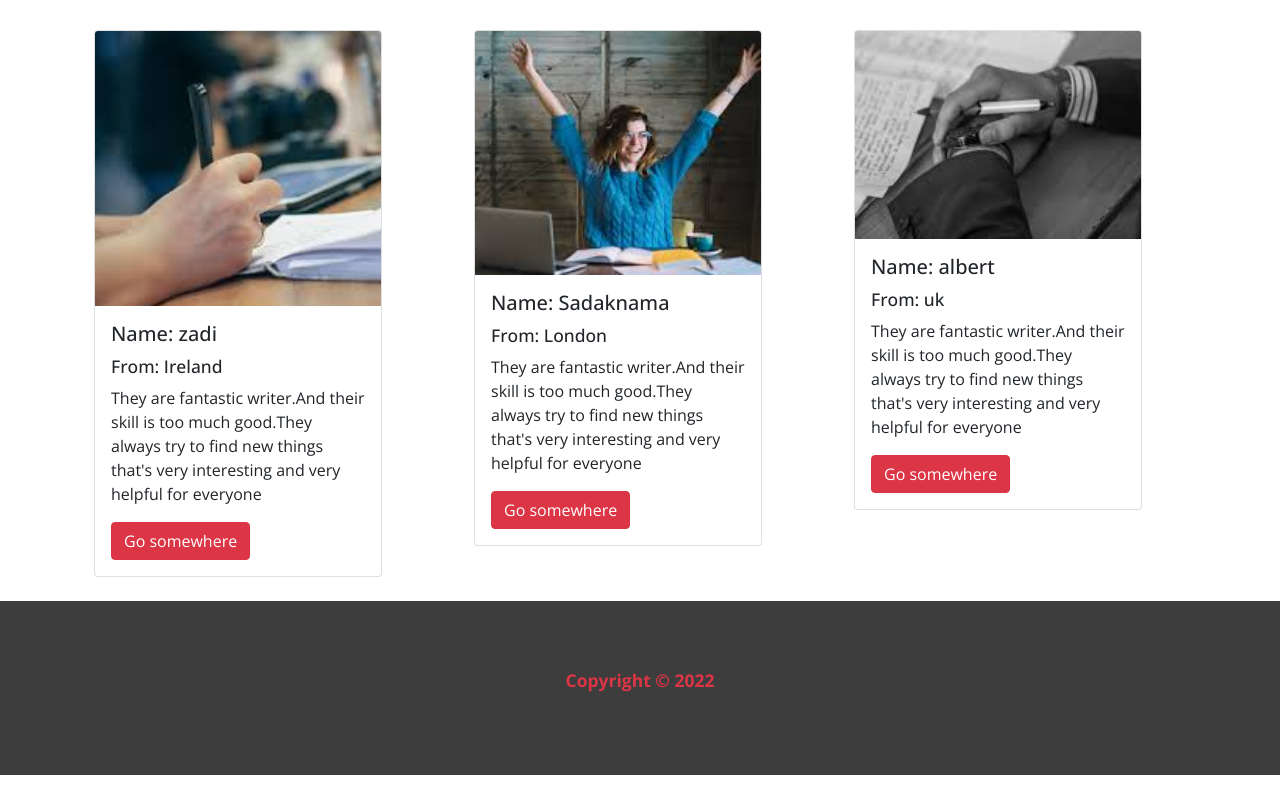
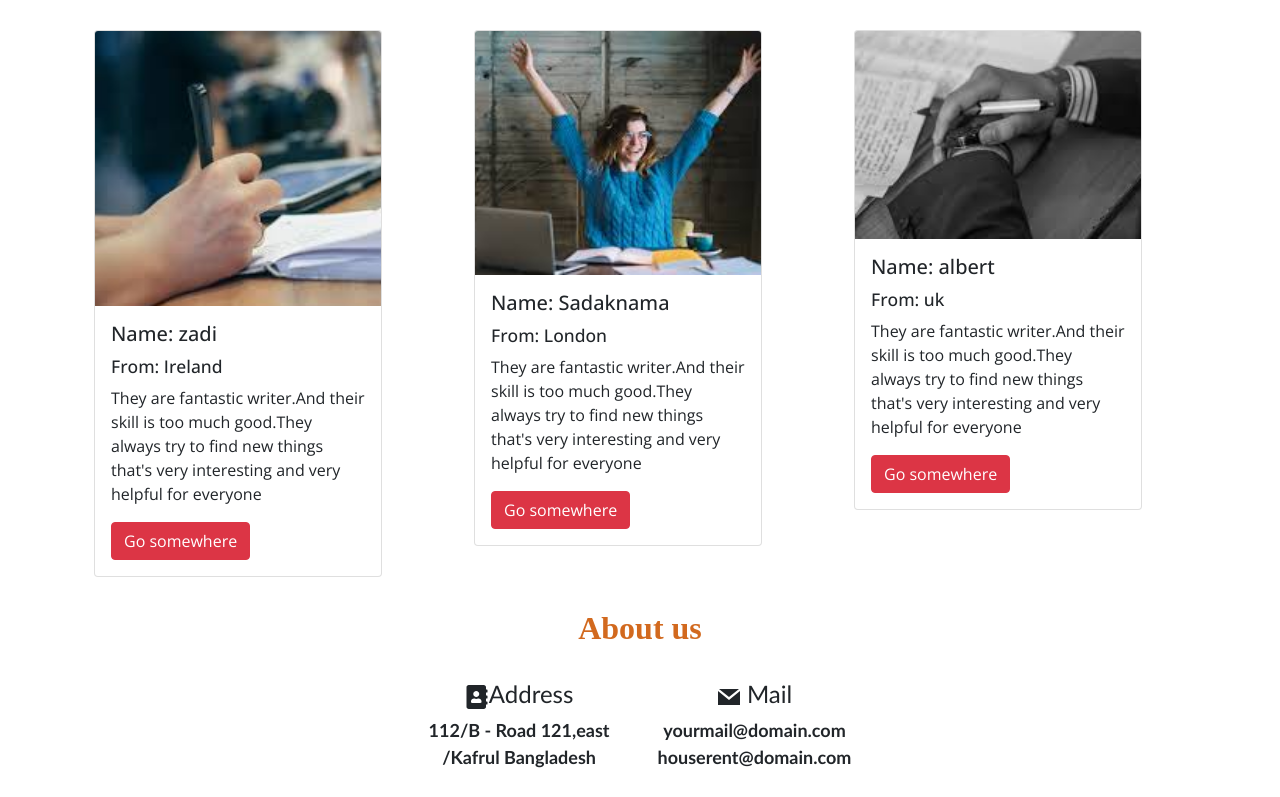
Before and after one commit to sabbir-hossen66/warehouse-management, a React (Create React App) app: page /home in a window 1280 px wide. Shown: the part 2000-2797 px from the top of the page. Before the commit the page ends 2775 px from the top, so only its background shows below. Built offline with nearby package versions, Linux system fonts and the light colour scheme; no server answers.

Commit message:
about section added

```diff
--- a/package.json
+++ b/package.json
@@ -3,6 +3,7 @@
   "version": "0.1.0",
   "private": true,
   "dependencies": {
+    "@react-google-maps/api": "^2.10.2",
     "@testing-library/jest-dom": "^5.16.4",
     "@testing-library/react": "^13.1.1",
     "@testing-library/user-event": "^13.5.0",
--- a/src/App.js
+++ b/src/App.js
@@ -14,6 +14,8 @@ import NotFound from './Pages/Shared/NotFound/NotFound';
 import ManageCategories from './Pages/ManageCategories/ManageCategories';
 import { ToastContainer } from 'react-toastify';
 import MyItem from './Pages/MyItem/MyItem';
+import Writers from './Pages/Home/Home/Writers/Writers';
+
 
 
 function App() {
--- /dev/null
+++ b/src/Pages/Home/About/About.css
@@ -0,0 +1,19 @@
+.about-header {
+    color: chocolate;
+    font-family: cursive;
+    font-weight: 600;
+    text-align: center;
+    margin-top: 2rem;
+    margin-bottom: 2rem;
+}
+
+.flex {
+    display: flex;
+    text-align: center;
+}
+
+.social-style {
+    font-family: 'Trebuchet MS', 'Lucida Sans Unicode', 'Lucida Grande', 'Lucida Sans', Arial, sans-serif;
+    font-size: large;
+    font-weight: bold;
+}
--- /dev/null
+++ b/src/Pages/Home/About/About.js
@@ -0,0 +1,50 @@
+import React from 'react';
+import './About.css'
+
+import { FaAddressBook } from 'react-icons/fa';
+import { GrMail } from 'react-icons/gr'
+import { FaUserCircle } from 'react-icons/fa';
+import { BsFacebook } from 'react-icons/bs';
+import { AiFillTwitterCircle } from 'react-icons/ai';
+import { ImLinkedin } from 'react-icons/im';
+import { BsTelephoneFill } from 'react-icons/bs';
+
+
+const About = () => {
+    return (
+        <div className='pb-5'>
+            <h2 className='about-header'>About us</h2>
+
+            <div className='flex justify-content-center'>
+                <div className='left-side me-5'>
+                    <div className=' social-style'>
+                        <h4> <FaAddressBook></FaAddressBook>Address</h4>
+                        112/B - Road 121,east<br />
+                        /Kafrul Bangladesh
+                    </div><br />
+
+                    <div className=' social-style'>
+                        <h4><BsTelephoneFill></BsTelephoneFill>  phone No</h4>
+                        +007894145 <br />
+                        4587789413
+                    </div>
+
+                </div>
+                <div className="right-side">
+                    <div className=' social-style'>
+                        <h4><GrMail></GrMail>  Mail</h4>
+                        yourmail@domain.com <br />
+                        houserent@domain.com
+                    </div><br />
+
+                    <div className='social-style'>
+                        <h4><FaUserCircle></FaUserCircle>  Social Account</h4>
+                        <h4><BsFacebook></BsFacebook> <AiFillTwitterCircle></AiFillTwitterCircle>  <ImLinkedin></ImLinkedin></h4>
+                    </div>
+                </div>
+            </div>
+        </div>
+    );
+};
+
+export default About;
--- a/src/Pages/Home/Category/Category.js
+++ b/src/Pages/Home/Category/Category.js
@@ -1,5 +1,6 @@
 import React from 'react';
 import { useNavigate } from 'react-router-dom';
+import PageTitle from '../../Shared/PageTitle/PageTitle';
 import '../Category/Category.css'
 
 const Category = ({ category }) => {
@@ -10,7 +11,9 @@ const Category = ({ category }) => {
         navigate(`/category/${id}`);
     }
     return (
+
         <div className='category-style'>
+            <PageTitle title="categories"></PageTitle>
             <img src={img} alt="" />
             <h3>{name}</h3>
             <p>supplier: {suppliername}</p>
--- a/src/Pages/Home/Home/Home.js
+++ b/src/Pages/Home/Home/Home.js
@@ -1,6 +1,7 @@
 import React from 'react';
 import Footer from '../../Shared/Footer/Footer';
 import PageTitle from '../../Shared/PageTitle/PageTitle';
+import About from '../About/About';
 import Banner from '../Banner/Banner';
 import Categories from '../Categories/Categories';
 import '../Home/Home.css'
@@ -8,13 +9,14 @@ import Writers from './Writers/Writers';
 
 const Home = () => {
     return (
-        <>
-            <PageTitle title="Home"></PageTitle>
+        <div>
+            <PageTitle title="home"></PageTitle>
             <Banner></Banner>
             <Categories></Categories>
             <Writers></Writers>
+            <About></About>
             <Footer></Footer>
-        </>
+        </div>
     );
 };
 
--- a/src/Pages/Home/Home/Writer/Writer.js
+++ b/src/Pages/Home/Home/Writer/Writer.js
@@ -1,10 +1,12 @@
 import React from 'react';
+import PageTitle from '../../../Shared/PageTitle/PageTitle';
 import './Writer.css'
 
 const Writer = ({ writer }) => {
     const { name, img, country } = writer;
     return (
         <div className=' g-5 col-sm-12 col-md-6 col-lg-4'>
+            <PageTitle title="writer"></PageTitle>
             <div className="card" style={{ width: "18rem" }}>
                 <img src={img} className="card-img-top" alt="..." />
                 <div className="card-body">
--- a/src/Pages/ManageCategories/ManageCategories.js
+++ b/src/Pages/ManageCategories/ManageCategories.js
@@ -1,6 +1,7 @@
 import React from 'react';
 import './ManageCategories.css'
 import useCategories from '../../hooks/useCategories'
+import PageTitle from '../Shared/PageTitle/PageTitle';
 
 const ManageCategories = () => {
     const [categories, setCategories] = useCategories();
@@ -26,9 +27,12 @@ const ManageCategories = () => {
     }
     return (
         <div className='w-50 mx-auto'>
+            <PageTitle title="manage"></PageTitle>
             <marquee behavior="alternative" direction="up"> <h2 className='manage-headline'>Mange Book type Category</h2></marquee>
+            <div className="row">
                 {
-                categories.map(category => <div key={category._id}>
+                    categories.map(category => <div className='container' key={category._id}>
+
                         <div className="card w-25 mx-auto my-5 g-5 col-sm-12 col-md-6 col-lg-4">
                             <img src={category.img} class="card-img-top" alt="..." />
                             <div className="card-body text-center">
@@ -42,10 +46,12 @@ const ManageCategories = () => {
 
                             </div>
                         </div>
+
                     </div>)
                 }
+            </div>
+        </div>
 
-        </div>
     );
 };
 
--- /dev/null
+++ b/src/Pages/MyItem/Item/Item.js
@@ -0,0 +1,25 @@
+import React from 'react';
+
+const Item = ({ item }) => {
+    const { address, category, email, phone, categoryId } = item;
+    console.log(item);
+    return (
+        <div>
+
+            <div className="card w-75 mx-auto my-5">
+
+                <div className="card-body text-center">
+                    <h5 className="card-title">name: {address}</h5>
+                    <h6 className="card-title">price: {category}</h6>
+                    <h6 className="card-title"> quantity: {email}</h6>
+                    <h6 className="card-title">supplier: {categoryId}</h6>
+                    <p className="card-text">{phone}</p>
+                    <a href="#" className="btn btn-info text-white">Deliver</a>
+                </div>
+            </div>
+
+        </div>
+    );
+};
+
+export default Item;
--- a/src/Pages/MyItem/MyItem.js
+++ b/src/Pages/MyItem/MyItem.js
@@ -3,6 +3,8 @@ import axios from 'axios';
 import React, { useEffect, useState } from 'react';
 import { useAuthState } from 'react-firebase-hooks/auth';
 import auth from '../../firebase.init';
+import PageTitle from '../Shared/PageTitle/PageTitle';
+import Item from './Item/Item';
 import './MyItem.css'
 
 const MyItem = () => {
@@ -20,11 +22,21 @@ const MyItem = () => {
         getMyItem();
 
     }, [user])
+
+
+
     return (
         <div className='myitem-style w-50 mx-auto text-center '>
+            <PageTitle title="myitem"></PageTitle>
             <h2>My Items: {myItem.length}</h2>
 
-            <div className="card w-25 mx-auto my-5">
+            {
+                myItem.map(item => <Item key={item._id} item={item}></Item>)
+            }
+            {/*   */}
+
+
+            {/* <div className="card w-25 mx-auto my-5">
                 <img src={myItem.img} class="card-img-top" alt="..." />
                 <div className="card-body text-center">
                     <h5 className="card-title">name: {myItem.name}</h5>
@@ -34,7 +46,8 @@ const MyItem = () => {
                     <p className="card-text">{myItem.description}</p>
                     <a href="#" class="btn btn-info text-white">Deliver</a>
                 </div>
-            </div>
+            </div> */}
+
         </div>
     );
 };
--- a/src/Pages/Shared/Header/Header.js
+++ b/src/Pages/Shared/Header/Header.js
@@ -32,11 +32,9 @@ const Header = () => {
                         {/* <Nav.Link as={Link} to="home">Home</Nav.Link> */}
 
                         <Nav className="ms-auto">
-                            <Nav.Link as={Link} to='home'>Home</Nav.Link>
+                            <Nav.Link as={Link} to='#home'>Home</Nav.Link>
                             <Nav.Link href="home#categories">Categories</Nav.Link>
                             <Nav.Link href="home#writers">Writers</Nav.Link>
-
-
                         </Nav>
                         <Nav>
                             {user && <>
@@ -45,7 +43,6 @@ const Header = () => {
                                 <Nav.Link as={Link} to="manage">Manage</Nav.Link>
                                 <Nav.Link as={Link} to="myitem">My-item</Nav.Link>
                             </>
-
                             }
                             <Nav.Link as={Link} to="blog">Blog</Nav.Link>
                             {
```
Also changed, not shown: src/Pages/MyItem/Item/Item.css (added), 1 other file (tests, documents, lock files or other folders). Lines whose indentation alone changed are shown as unchanged.
